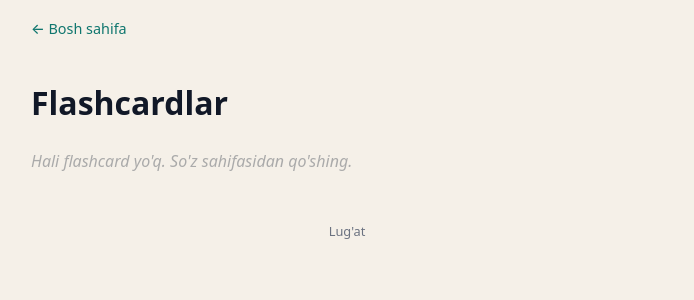
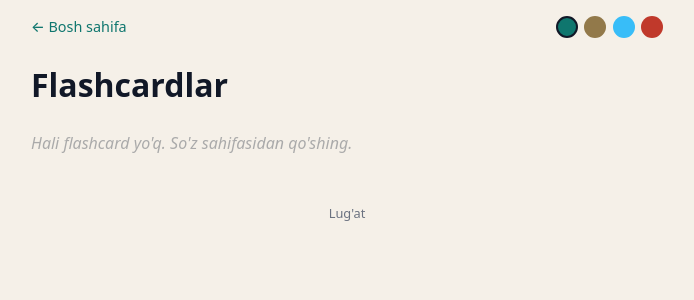
Before and after one commit to Kaa513/lugat, a Flask app: page /flashcards in a window 1280 px wide. Shown: the top 300 px of the page, without its empty margins (293-987 px from the left). Run offline with Flask 3, Linux system fonts and the light colour scheme; some libraries are stand-ins or nearby versions.

Commit message:
Add 4 color themes

```diff
--- a/static/style.css
+++ b/static/style.css
@@ -352,3 +383,25 @@ footer.site {
   font-weight: 700;
   letter-spacing: 0.05em;
 }
+
+.theme-switcher {
+  display: flex;
+  gap: 0.4rem;
+  align-items: center;
+}
+
+.theme-btn {
+  width: 22px;
+  height: 22px;
+  border-radius: 50%;
+  border: 2px solid transparent;
+  cursor: pointer;
+  transition: transform 0.15s, border-color 0.15s;
+}
+
+.theme-btn:hover { transform: scale(1.2); }
+.theme-btn.active { border-color: var(--text); }
+.theme-btn--green  { background: #0f766e; }
+.theme-btn--classic { background: #92794a; }
+.theme-btn--dark   { background: #38bdf8; }
+.theme-btn--red    { background: #c0392b; }
--- a/templates/flashcards.html
+++ b/templates/flashcards.html
@@ -48,7 +48,15 @@
 </head>
 <body>
   <div class="wrap">
-    <a class="back" href="{{ url_for('index') }}">← Bosh sahifa</a>
+    <div style="display:flex; justify-content:space-between; align-items:center; margin-bottom:1rem;">
+      <a class="back" href="{{ url_for('index') }}" style="margin-bottom:0;">← Bosh sahifa</a>
+      <div class="theme-switcher">
+        <button class="theme-btn theme-btn--green" onclick="setTheme('green')" title="Green"></button>
+        <button class="theme-btn theme-btn--classic" onclick="setTheme('classic')" title="Classic"></button>
+        <button class="theme-btn theme-btn--dark" onclick="setTheme('dark')" title="Dark"></button>
+        <button class="theme-btn theme-btn--red" onclick="setTheme('red')" title="Red"></button>
+      </div>
+    </div>
     <h1>Flashcardlar</h1>
 
     {% if not user_cards and not hsk_levels %}
@@ -139,5 +147,17 @@
 
     <footer class="site">Lug'at</footer>
   </div>
+  <script>
+    function setTheme(theme) {
+      document.documentElement.setAttribute('data-theme', theme);
+      localStorage.setItem('lugat-theme', theme);
+      document.querySelectorAll('.theme-btn').forEach(b => b.classList.remove('active'));
+      document.querySelector('.theme-btn--' + theme).classList.add('active');
+    }
+    (function() {
+      const t = localStorage.getItem('lugat-theme') || 'green';
+      setTheme(t);
+    })();
+  </script>
 </body>
 </html>
```
Also changed, not shown: other parts of static/style.css (+31 -0 lines), templates/index.html (+25 -3 lines), templates/word.html (+21 -1 lines).
